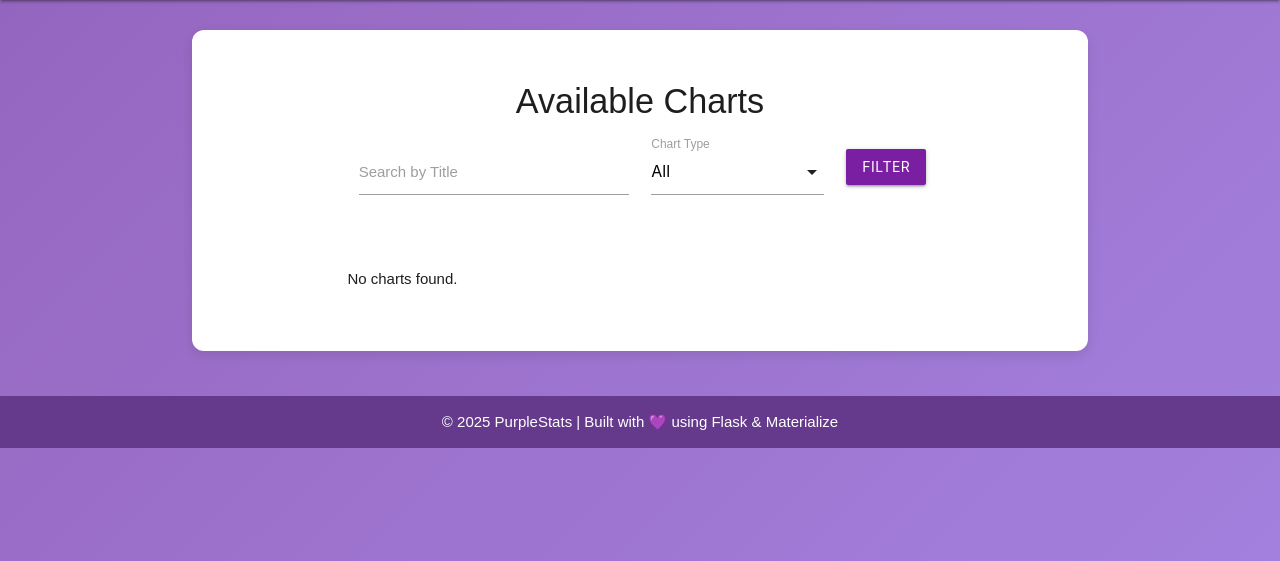
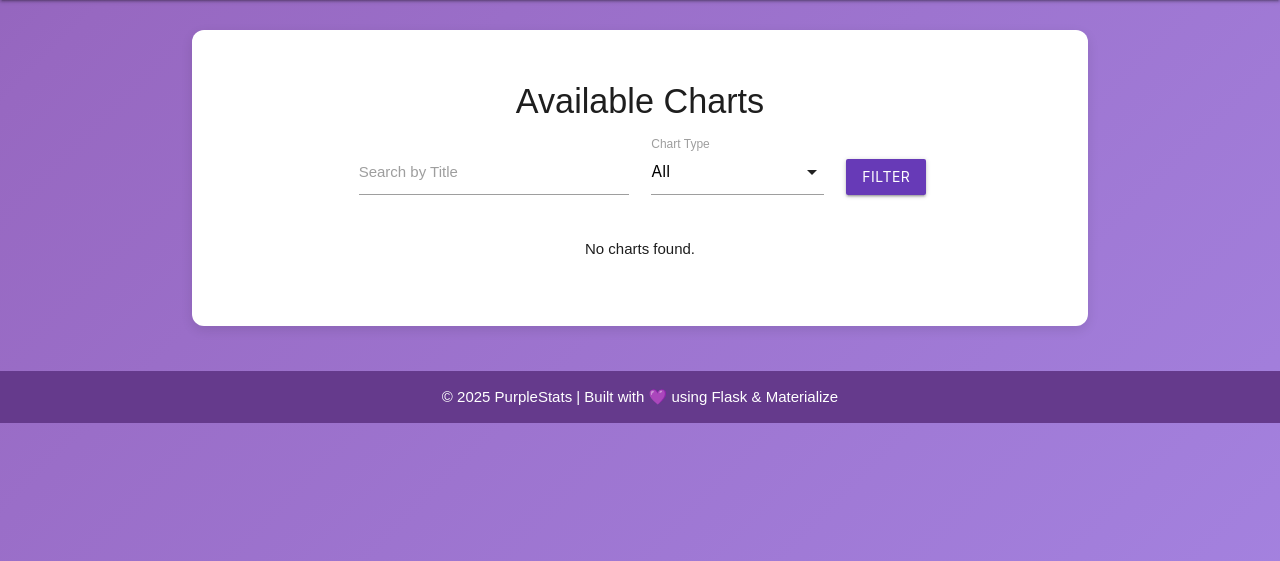
Before and after one commit to lillyem/INFO2602_StatsApp, a Flask app: template App/templates/charts.html in a window 1280 px wide. Shown: the part 64-625 px from the top of the page. Run offline with Flask 3, Linux system fonts and the light colour scheme; the template is opened without the code that fills it, so the values that code supplies are empty.

Commit message:
updated charts.html

```diff
--- a/App/templates/charts.html
+++ b/App/templates/charts.html
@@ -22,47 +22,54 @@
       </select>
       <label for="chart_type">Chart Type</label>
     </div>
-    <div class="input-field col s2 center-align">
-      <button type="submit" class="btn purple darken-2">Filter</button>
+    <div class="input-field col s2" style="margin-top: 25px;">
+      <button type="submit" class="btn deep-purple btn-block">Filter</button>
     </div>
   </form>
 
-  <div class="section">
+  <!-- Charts Grid -->
+  <div class="row">
     {% if charts %}
       {% for chart in charts %}
-        <div class="card white z-depth-1" style="padding: 20px; margin-bottom: 20px;">
-          <h5>{{ chart.title }} ({{ chart.chart_type }})</h5>
+      <div class="col s12 m6 l5">
+          <div class="card white z-depth-1" style="padding: 15px; margin-bottom: 20px;">
+            <h6 class="center-align" style="font-weight: bold;">{{ chart.title }}</h6>
 
             {% if chart.image %}
               <div class="center-align">
                 <img src="{{ url_for('static', filename='charts/' + chart.image) }}"
                      alt="{{ chart.title }}"
-                   style="max-width: 100%; height: auto; margin: 10px 0;">
+                     style="max-width: 100%; height: auto; margin: 10px 0; border-radius: 8px;">
               </div>
             {% endif %}
 
             {% if chart.data %}
               <p><strong>Description:</strong> {{ chart.data }}</p>
             {% endif %}
-          {% if is_authenticated %}
-            {% if current_user.is_admin() %}
-  <form method="POST" action="{{ url_for('admin_views.delete_chart', chart_id=chart.id) }}" style="margin-top: 10px;">
-    <button type="submit" class="btn red darken-1">Delete</button>
-  </form>
+
+            {% if is_authenticated and current_user.is_admin() %}
+              <!-- Update Title -->
               <form method="POST" action="{{ url_for('admin_views.update_chart_title', chart_id=chart.id) }}" class="row" style="margin-top: 10px;">
-    <div class="input-field col s8">
+                <div class="input-field col s12">
                   <input type="text" name="title" placeholder="New chart title" required>
                 </div>
-    <div class="input-field col s4">
-      <button type="submit" class="btn blue">Update Title</button>
+                <div class="input-field col s12">
+                  <button type="submit" class="btn deep-purple btn-block">Update Title</button>
                 </div>
               </form>
-  {%endif%}
-  {%endif%}
+
+              <!-- Delete Button -->
+              <form method="POST" action="{{ url_for('admin_views.delete_chart', chart_id=chart.id) }}" class="row" style="margin-top: -10px;">
+                <div class="col s12">
+                  <button type="submit" class="btn deep-purple btn-block">Delete</button>
+                </div>
+              </form>
+            {% endif %}
+          </div>
         </div>
       {% endfor %}
     {% else %}
-      <p>No charts found.</p>
+      <p class="center-align">No charts found.</p>
     {% endif %}
   </div>
 </div>
```
Also changed, not shown: App/static/charts/Excel-charts-11.png (added), App/static/charts/Infographics_Update_.width-1000.jpg (added), 1 other file. Lines whose indentation alone changed are shown as unchanged.
